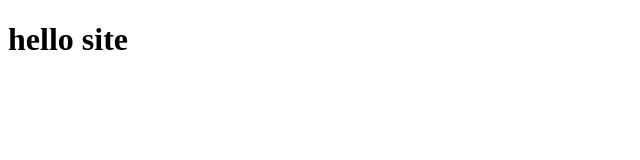
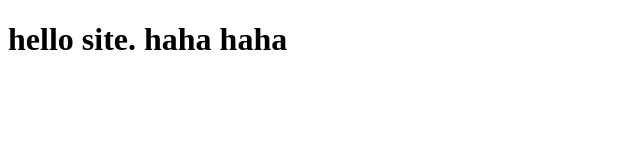
Before and after one commit to mrkrol/coursera-test, a plain HTML site: page site/index.html in a window 1280 px wide. Shown: the whole page, without its empty margins (0-640 px from the left). Drawn offline with Linux system fonts and the light colour scheme.

Commit message:
addition ha ha

```diff
--- a/site/index.html
+++ b/site/index.html
@@ -4,6 +4,6 @@
 	<title>hello site</title>
 </head>
 <body>
-<h1>hello site</h1>
+<h1>hello site. haha haha</h1>
 </body>
 </html>
```
